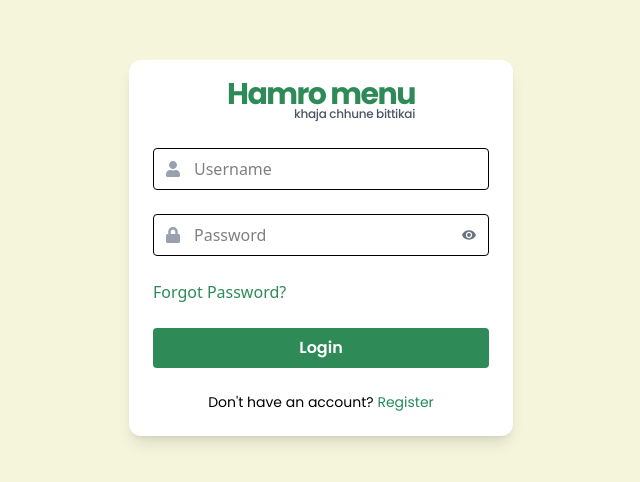
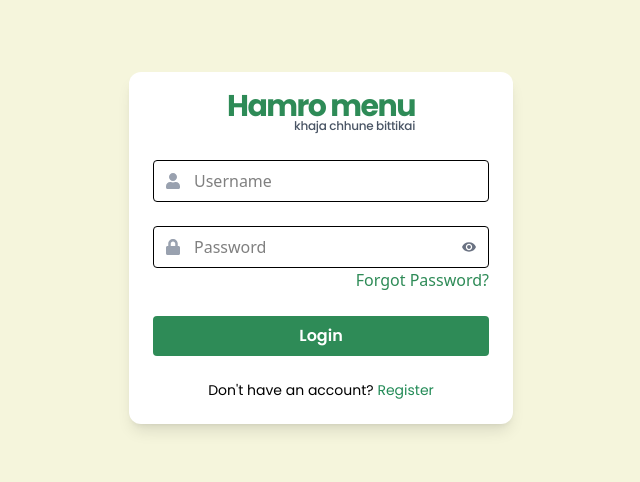
Before and after one commit to yuvraj-sapkota/swaadsutra, a React (Vite) app in the folder frontend/: page /login in a window 1280 px wide. Shown: the part 152-634 px from the top of the page, without its empty margins (319-959 px from the left). Built offline with nearby package versions, Linux system fonts and the light colour scheme; a web font is replaced by a local one.

Commit message:
upload changes

```diff
--- a/frontend/src/pages/LoginPage.jsx
+++ b/frontend/src/pages/LoginPage.jsx
@@ -90,8 +90,8 @@ const LoginPage = () => {
               </button>
             </div>
 
-            <div>
-              <p className="text-[#2E8B57]">Forgot Password?</p>
+            <div className="-mt-6">
+              <p className="text-[#2E8B57] text-end">Forgot Password?</p>
             </div>
 
             <Button type="submit">Login</Button>
```
